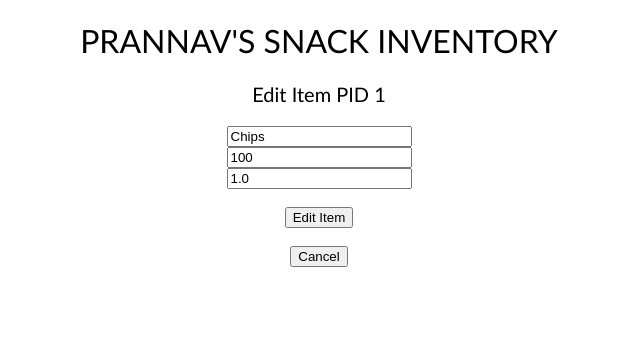
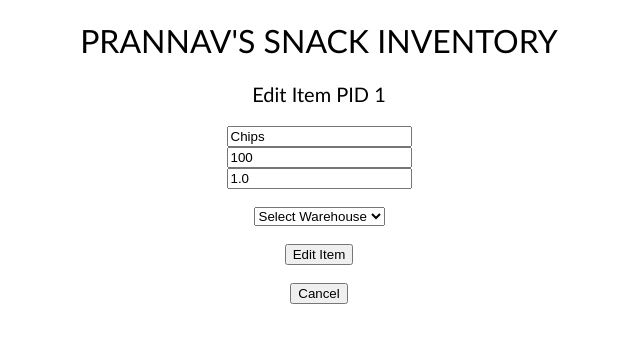
Before and after one commit to bluepra/CRUD_Inventory, a Flask app: template templates/edit_item.html in a window 1280 px wide. Shown: the top 343 px of the page, without its empty margins (321-961 px from the left). Run offline with Flask 2, Linux system fonts and the light colour scheme; the template is opened without the code that fills it: values that come from a table or form of the project are taken from there, others are empty; data comes from the database, SQL or seed files in the repository; both versions use the stored data as it was after the commit.

Commit message:
User can edit item's warehouse now

```diff
--- a/app.py
+++ b/app.py
@@ -2,6 +2,8 @@
 from flask_sqlalchemy import SQLAlchemy
 
 app = Flask(__name__)
+
+# Global variables
 inventory = None
 warehouses = None
 
@@ -35,13 +37,12 @@
 	name = db.Column(db.String(100), nullable = False) # Item Name
 	quantity = db.Column(db.Integer, nullable = False) # Quantity
 	price = db.Column(db.Float, nullable = False) # Price of item
-	warehouse_id = db.Column(db.Integer, nullable = False)
+	warehouse_id = db.Column(db.Integer, nullable = False) # WID of the warehouse this item is stored in
 
 	# warehouse_id = db.Column(db.Integer, db.ForeignKey('warehouse.wid', ondelete="CASCADE"))
 
 	def __repr__(self):
 		return f"Item('{self.pid}', '{self.name}')"
-
 
 
 # Default (Inventory) page
@@ -57,16 +58,11 @@
 	inventory = db.session.query(Item).all()
 	warehouses = db.session.query(Warehouse).all()
 
-	if request.method == "GET":
-		return render_template("index.html", rows = inventory, warehouses = warehouses)
-
-	# User submitted an entry
-	elif request.method ==  "POST":
+	if request.method == "POST":
 		new_item_name = request.form['item_input'].strip()
 		new_item_quantity = request.form['quantity_input'].strip()
 		new_item_price = request.form['price_input'].strip()
 		if "warehouse_select" not in request.form.keys():
-			print("\nPROBLEM!!!!!!!\n")
 			error_msg = "Please select a valid WID"
 			render_template("index.html", rows = inventory,
 									warehouses = warehouses, message = error_msg)
@@ -97,17 +93,19 @@
 									warehouses = warehouses, message = error_msg)
 
 		return redirect("/")
+	# Get request
+	else:
+		return render_template("index.html", rows = inventory, warehouses = warehouses)
 
 
 # Warehouse page
 @app.route("/warehouses", methods = ["POST", "GET"])
 def warehouses_page():
-	if request.method == "GET":
-		warehouses = db.session.query(Warehouse).all()
-		return render_template("warehouses.html", rows = warehouses)
-
-	# User submitted an entry
-	elif request.method ==  "POST":
+	"""
+    This function is used to show the warehouses
+	When users add a warehouse using the form, the POST request is handled here as well
+    """
+	if request.method == "POST":
 		new_warehouse_name = request.form['w_name_input']
 		new_warehouse_city = request.form['city_input']
 		new_warehouse_state = request.form['state_input']
@@ -123,10 +121,17 @@
 			return "ERROR - COULD NOT ADD WAREHOUSE TO DATABASE"
 
 		return redirect("/warehouses")
+	# User submitted an entry
+	else:
+		warehouses = db.session.query(Warehouse).all()
+		return render_template("warehouses.html", rows = warehouses)
 
 
 @app.route("/delete_item/<int:pid>")
 def delete_item(pid):
+	"""
+    This function is used to delete an existing item from the inventory
+    """
 	item_to_remove = db.session.query(Item).get_or_404(pid)
 
 	try:
@@ -140,6 +145,9 @@
 
 @app.route("/delete_warehouse/<int:wid>")
 def delete_warehouse(wid):
+	"""
+    This function is used to delete an existing warehouse
+    """
 	warehouse_to_remove = db.session.query(Warehouse).get_or_404(wid)
 	inventory = db.session.query(Item).all()
 
@@ -165,13 +173,16 @@
 
 @app.route("/edit_item/<int:pid>", methods = ["POST", "GET"])
 def edit_item(pid):
+	"""
+    This function is used to edit an existing item's values.
+    """
 	item_to_edit = db.session.query(Item).get_or_404(pid)
 
 	if request.method == "POST":
 		item_to_edit.name = request.form["item_input"].strip()
 		item_to_edit.quantity = request.form["quantity_input"].strip()
 		item_to_edit.price = request.form["price_input"].strip()
-		# item_to_edit.warehouse_select = request.form["warehouse_select"]
+		item_to_edit.warehouse_id = request.form["warehouse_select"]
 
 		try:
 			db.session.commit()
@@ -181,11 +192,14 @@
 		return redirect("/")
 	else:
 		# Get request
-		return render_template("edit_item.html", item = item_to_edit)
+		return render_template("edit_item.html", item = item_to_edit, warehouses = warehouses)
 
 
 @app.route("/edit_warehouse/<int:wid>", methods = ["POST", "GET"])
 def edit_warehouse(wid):
+	"""
+    This function is used to edit an existing warehosues's values.
+    """
 	warehouse_to_edit = db.session.query(Warehouse).get_or_404(wid)
 
 	if request.method == "POST":
@@ -203,5 +217,6 @@
 		# Get request
 		return render_template("edit_warehouse.html", warehouse = warehouse_to_edit)
 
+
 if __name__ == "__main__":
 	app.run(debug = True)
--- a/templates/edit_item.html
+++ b/templates/edit_item.html
@@ -6,20 +6,25 @@
     <h1 class="title">PRANNAV'S SNACK INVENTORY</h1>
     <p class = "edit_top_message">Edit Item PID {{item.pid}}</p>
 
-    <!-- Form that lets the user edit a existing entry -->
+    <!-- Form that lets the user edit a existing item entry -->
     <div class = "form">
         <form action = "/edit_item/{{item.pid}}" method = "POST">
-            <!-- <label for="item_input">Item:</label><br> -->
             <input type = "text" id="item_input" name = "item_input"
             value="{{item.name}}" required><br>
 
-            <!-- <label for="quantity_input">Quantity:</label><br> -->
             <input type="number" id="quantity_input" name="quantity_input"
             value="{{item.quantity}}" required><br>
 
-            <!-- <label for="price_input">Price:</label><br> -->
             <input type="number" step="0.01" id="price_input" name="price_input"
             value="{{item.price}}" required><br><br>
+
+            <!-- Warehouse select input -->
+            <select id="warehouse_select" name="warehouse_select" required>
+                <option value="" selected hidden disabled>Select Warehouse</option>
+                {% for warehouse in warehouses %}
+                    <option value = "{{warehouse['wid']}}">WID({{warehouse['wid']}}) {{warehouse['name']}}</option>
+                {% endfor %}
+            </select><br><br>
 
             <input type="submit" value="Edit Item">
         </form><br>
--- a/templates/edit_warehouse.html
+++ b/templates/edit_warehouse.html
@@ -6,18 +6,15 @@
     <h1 class="title">PRANNAV'S SNACK WAREHOUSES</h1>
     <p class = "edit_top_message">Edit Warehouse WID {{warehouse.wid}}</p>
 
-    <!-- Form that lets the user edit a existing entry -->
+    <!-- Form that lets the user edit a existing warehouse entry -->
     <div class = "form">
         <form action = "/edit_warehouse/{{warehouse.wid}}" method = "POST">
-            <!-- <label for="item_input">Item:</label><br> -->
             <input id="w_name_input" name = "w_name_input"
             value="{{warehouse.name}}" required><br>
 
-            <!-- <label for="quantity_input">Quantity:</label><br> -->
             <input type="text" id="city_input" name="city_input"
             value="{{warehouse.city}}" required><br>
 
-            <!-- <label for="price_input">Price:</label><br> -->
             <input type="text" id="state_input" name="state_input"
             value="{{warehouse.state}}" required><br><br>
 
```
Also changed, not shown: data.db.
